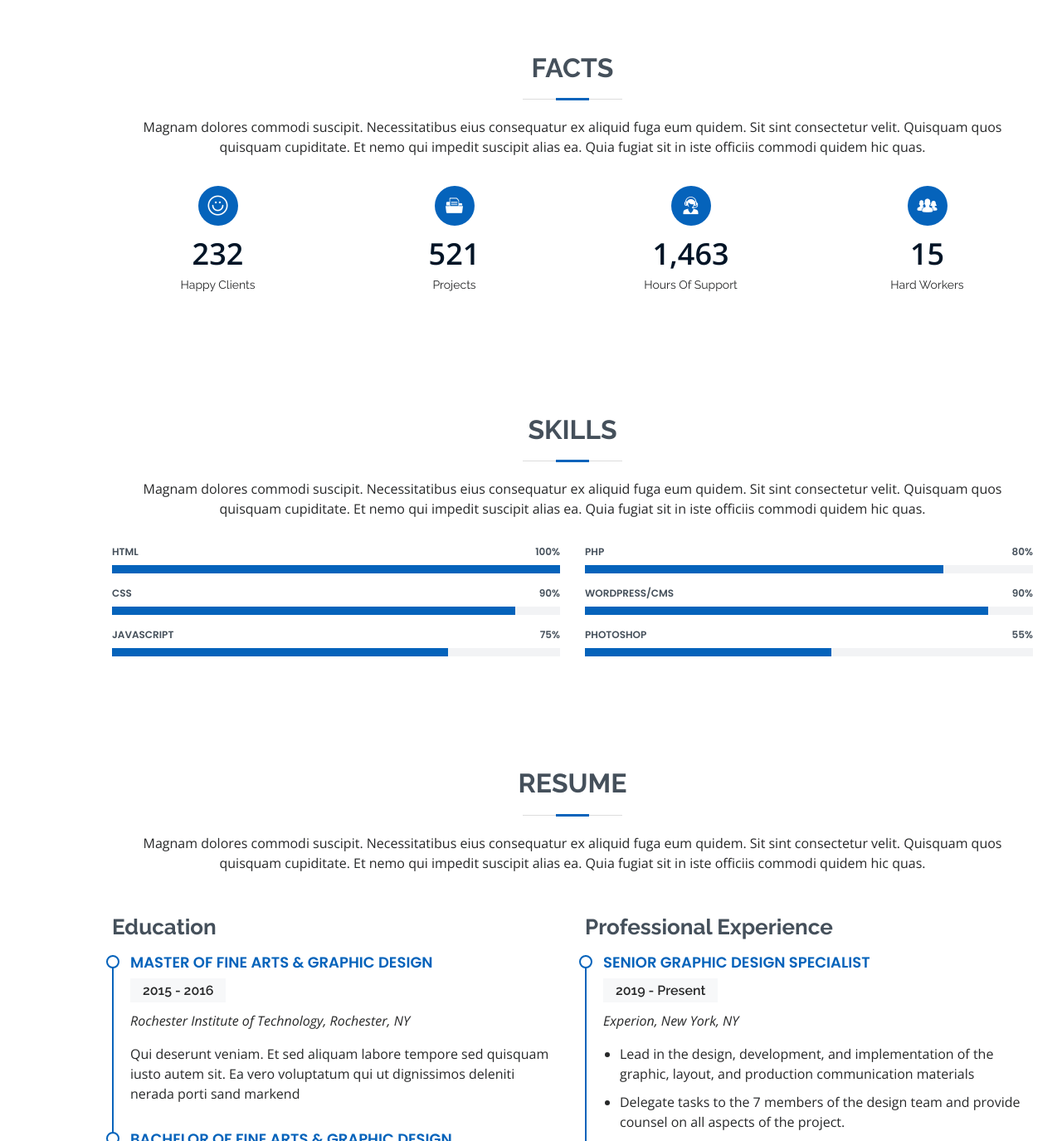
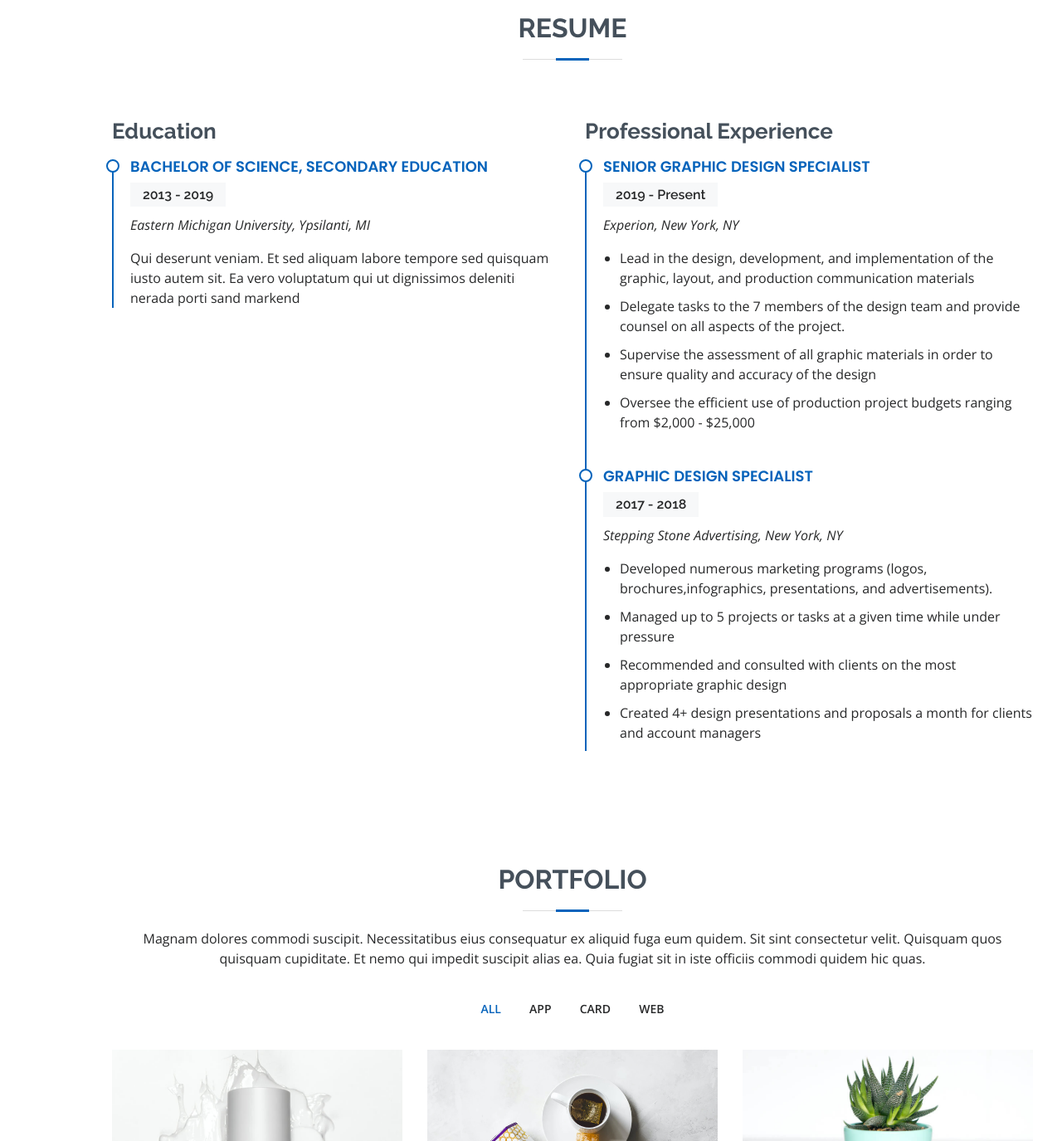
Before and after one commit to nwebb123/MyPortfolio, a plain HTML site: page index.html in a window 1280 px wide. Shown: the part 1425-2800 px from the top of the page at 83% size. Drawn offline with nearby package versions, Linux system fonts and the light colour scheme.

Commit message:
Update index.html

```diff
--- a/index.html
+++ b/index.html
@@ -5,7 +5,7 @@
   <meta charset="utf-8">
   <meta content="width=device-width, initial-scale=1.0" name="viewport">
 
-  <title>MyResume Bootstrap Template - Index</title>
+  <title>Nick's Portfolio</title>
   <meta content="" name="descriptison">
   <meta content="" name="keywords">
 
@@ -79,7 +79,8 @@
 
         <div class="section-title">
           <h2>About</h2>
-          <p>Magnam dolores commodi suscipit. Necessitatibus eius consequatur ex aliquid fuga eum quidem. Sit sint consectetur velit. Quisquam quos quisquam cupiditate. Et nemo qui impedit suscipit alias ea. Quia fugiat sit in iste officiis commodi quidem hic quas.</p>
+            <!--Redundant to have description here about me here
+            <p>Magnam dolores commodi suscipit. Necessitatibus eius consequatur ex aliquid fuga eum quidem. Sit sint consectetur velit. Quisquam quos quisquam cupiditate. Et nemo qui impedit suscipit alias ea. Quia fugiat sit in iste officiis commodi quidem hic quas.</p>-->
         </div>
 
         <div class="row">
@@ -121,7 +122,7 @@
     </section><!-- End About Section -->
 
     <!-- ======= Facts Section ======= -->
-    <section id="facts" class="facts">
+    <!--<section id="facts" class="facts">
       <div class="container" data-aos="fade-up">
 
         <div class="section-title">
@@ -166,10 +167,10 @@
         </div>
 
       </div>
-    </section><!-- End Facts Section -->
+    </section>--><!-- End Facts Section -->
 
     <!-- ======= Skills Section ======= -->
-    <section id="skills" class="skills section-bg">
+    <!--<section id="skills" class="skills section-bg">
       <div class="container" data-aos="fade-up">
 
         <div class="section-title">
@@ -232,7 +233,7 @@
         </div>
 
       </div>
-    </section><!-- End Skills Section -->
+    </section>--><!-- End Skills Section -->
 
     <!-- ======= Resume Section ======= -->
     <section id="resume" class="resume">
@@ -240,7 +241,8 @@
 
         <div class="section-title">
           <h2>Resume</h2>
-          <p>Magnam dolores commodi suscipit. Necessitatibus eius consequatur ex aliquid fuga eum quidem. Sit sint consectetur velit. Quisquam quos quisquam cupiditate. Et nemo qui impedit suscipit alias ea. Quia fugiat sit in iste officiis commodi quidem hic quas.</p>
+           <!--Redundant paragraph
+            <p>Magnam dolores commodi suscipit. Necessitatibus eius consequatur ex aliquid fuga eum quidem. Sit sint consectetur velit. Quisquam quos quisquam cupiditate. Et nemo qui impedit suscipit alias ea. Quia fugiat sit in iste officiis commodi quidem hic quas.</p>-->
         </div>
 
         <div class="row">
@@ -259,17 +261,18 @@
 
             <h3 class="resume-title">Education</h3>
             <div class="resume-item">
-              <h4>Master of Fine Arts &amp; Graphic Design</h4>
-              <h5>2015 - 2016</h5>
-              <p><em>Rochester Institute of Technology, Rochester, NY</em></p>
+              <h4>Bachelor of Science, Secondary Education</h4>
+              <h5>2013 - 2019</h5>
+              <p><em>Eastern Michigan University, Ypsilanti, MI</em></p>
               <p>Qui deserunt veniam. Et sed aliquam labore tempore sed quisquam iusto autem sit. Ea vero voluptatum qui ut dignissimos deleniti nerada porti sand markend</p>
             </div>
+            <!--Second Education slot
             <div class="resume-item">
               <h4>Bachelor of Fine Arts &amp; Graphic Design</h4>
-              <h5>2010 - 2014</h5>
-              <p><em>Rochester Institute of Technology, Rochester, NY</em></p>
+              <h5>2013 - 2019</h5>
+              <p><em>Eastern Michigan University, Ypsilanti, MI</em></p>
               <p>Quia nobis sequi est occaecati aut. Repudiandae et iusto quae reiciendis et quis Eius vel ratione eius unde vitae rerum voluptates asperiores voluptatem Earum molestiae consequatur neque etlon sader mart dila</p>
-            </div>
+            </div>-->
           </div>
           <div class="col-lg-6">
             <h3 class="resume-title">Professional Experience</h3>
```
